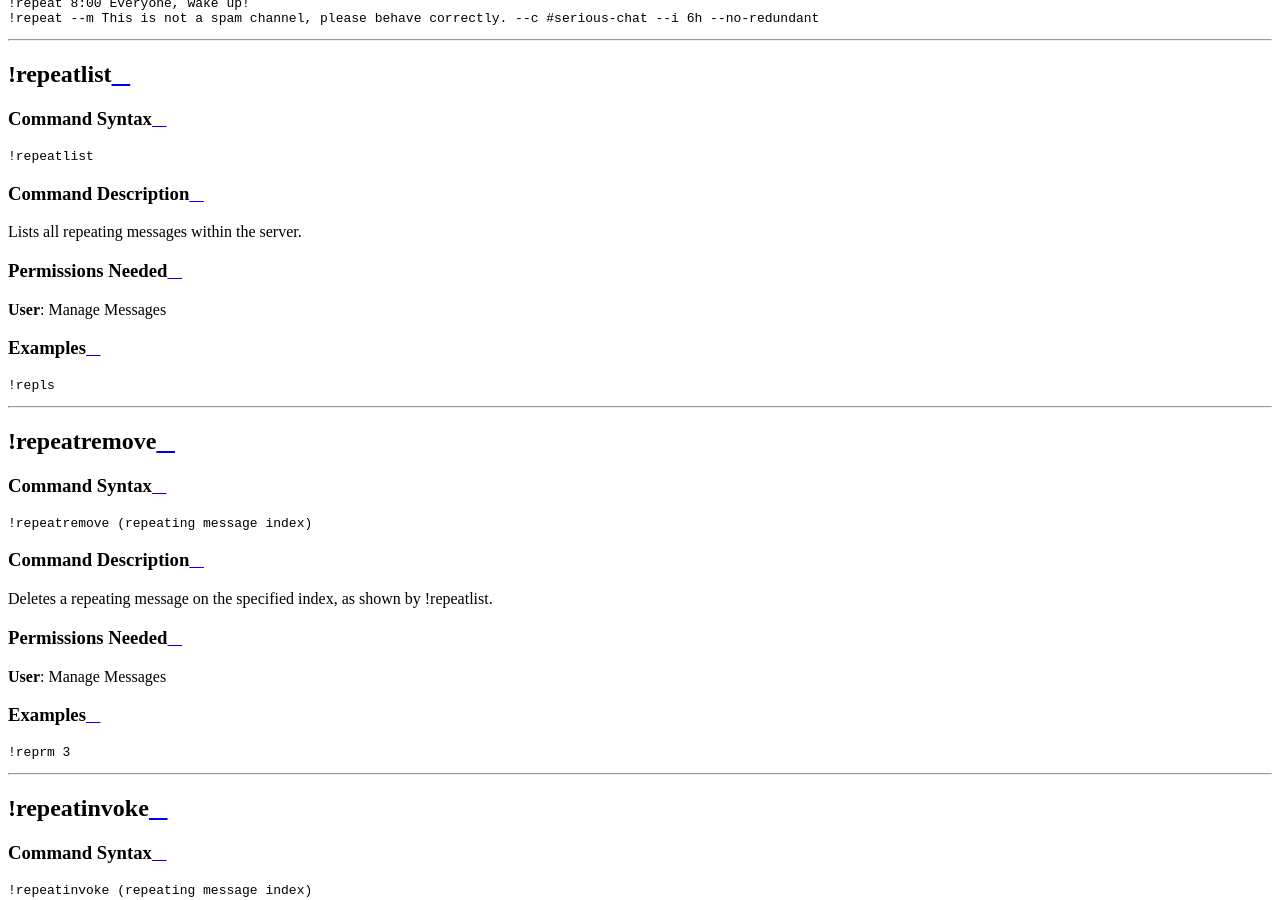
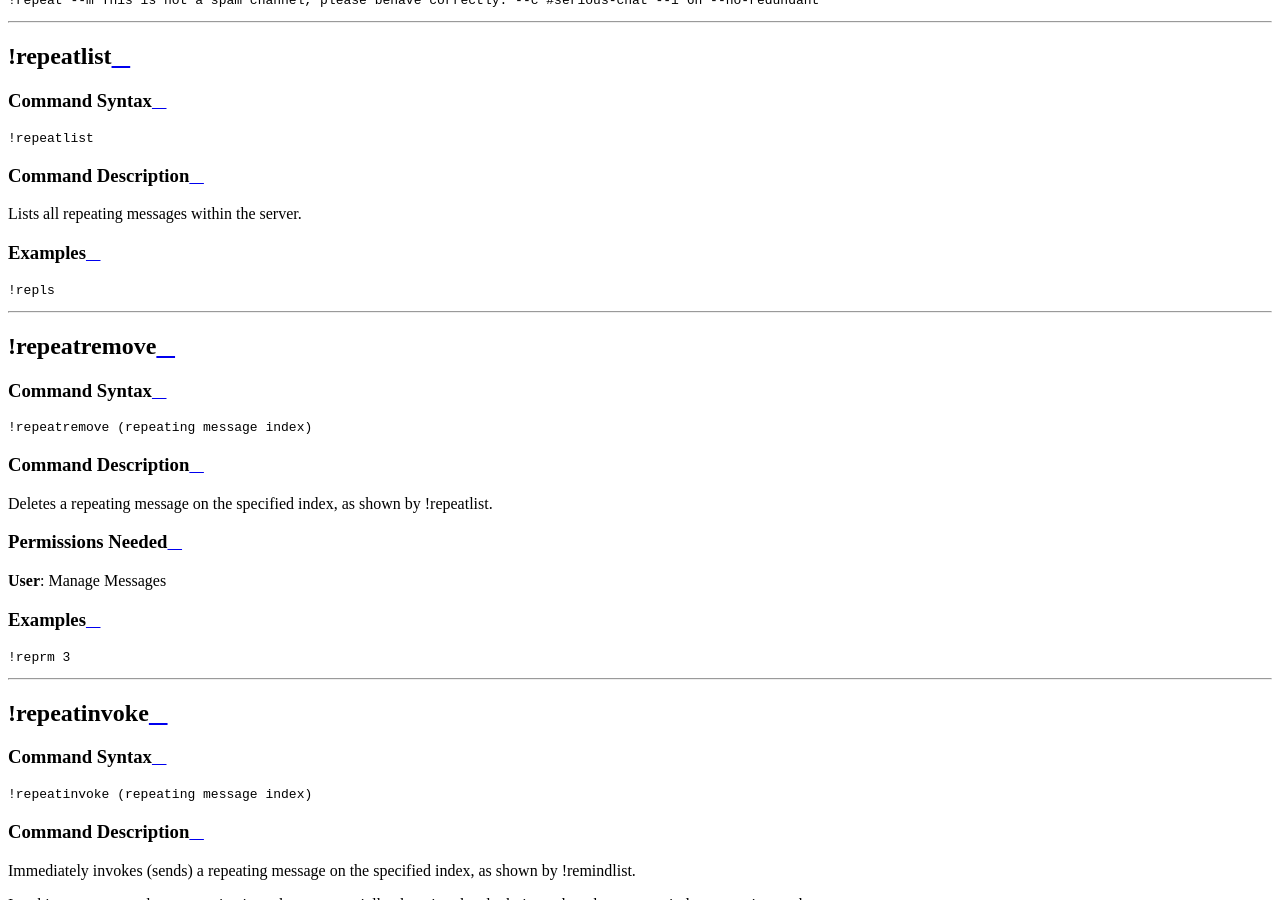
Before and after one commit to cycloptux/GiselleBot-Documentation, a Sphinx documentation site: the page built from docs/source/modules/alarm.rst, in a window 1280 px wide and 900 px high, scrolled down 3916 px. Built offline with Sphinx 7.4.7 and the Read the Docs theme 2.0.0, drawn with Linux system fonts in a browser that asks for light colours.

Commit message:
Removed manage messages permissions from repeatlist.

```diff
--- a/docs/source/modules/alarm.rst
+++ b/docs/source/modules/alarm.rst
@@ -160,10 +160,6 @@ Command Description
 ^^^^^^^^^^^^^^^^^^^
 Lists all repeating messages within the server.
 
-Permissions Needed
-^^^^^^^^^^^^^^^^^^
-| **User**: Manage Messages
-
 Examples
 ^^^^^^^^
 .. parsed-literal::
```
